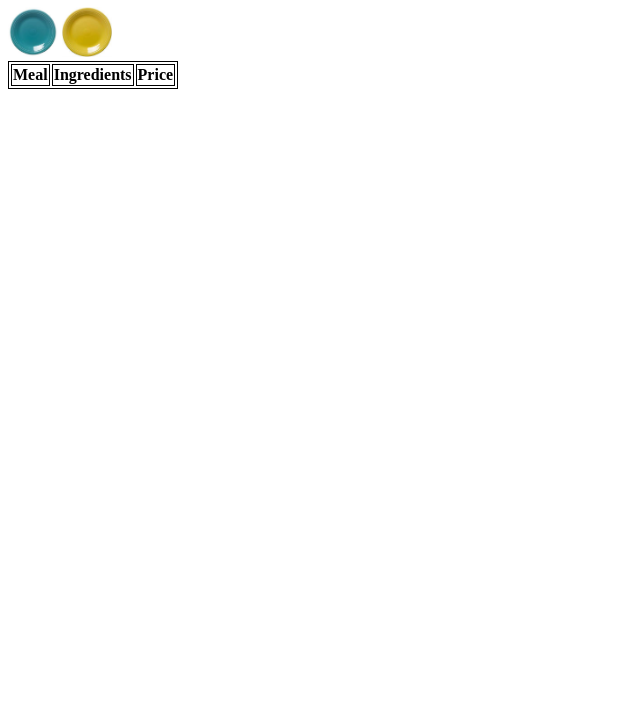
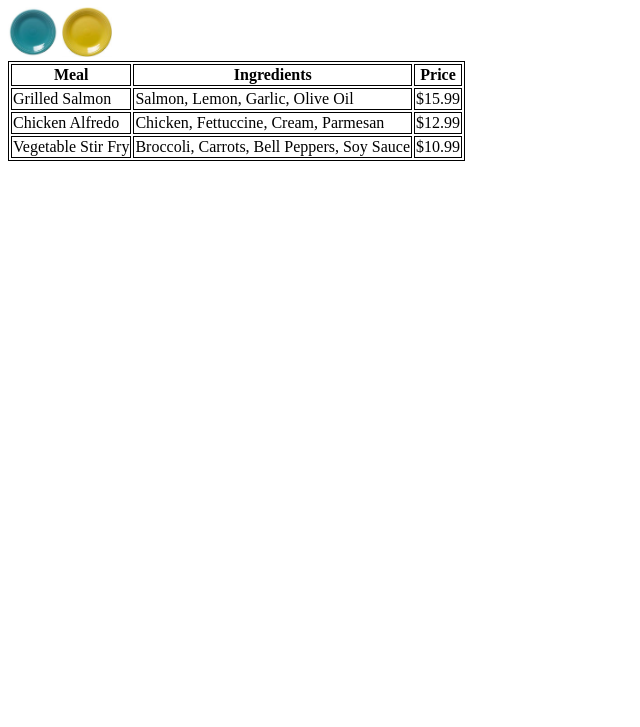
Before and after one commit to essencelovescode/3-3-HTML-Tables, a plain HTML site: page index.html in a window 1280 px wide. Shown: the part 73-800 px from the top of the page, without its empty margins (0-640 px from the left). Drawn offline with Linux system fonts and the light colour scheme.

Commit message:
done! :)

```diff
--- a/index.html
+++ b/index.html
@@ -25,7 +25,22 @@
                 </tr>
             </thead>
             <tbody>
+                <tr>
+                    <td>Grilled Salmon</td>
+                    <td>Salmon, Lemon, Garlic, Olive Oil</td>
+                    <td>$15.99</td>
 
+                </tr>
+                <tr>
+                    <td>Chicken Alfredo</td>
+                    <td>Chicken, Fettuccine, Cream, Parmesan</td>
+                    <td>$12.99</td>
+                </tr>
+                <tr>
+                    <td>Vegetable Stir Fry</td>
+                    <td>Broccoli, Carrots, Bell Peppers, Soy Sauce</td>
+                    <td>$10.99</td>
+                </tr>
             </tbody>
         </table>
 
```
